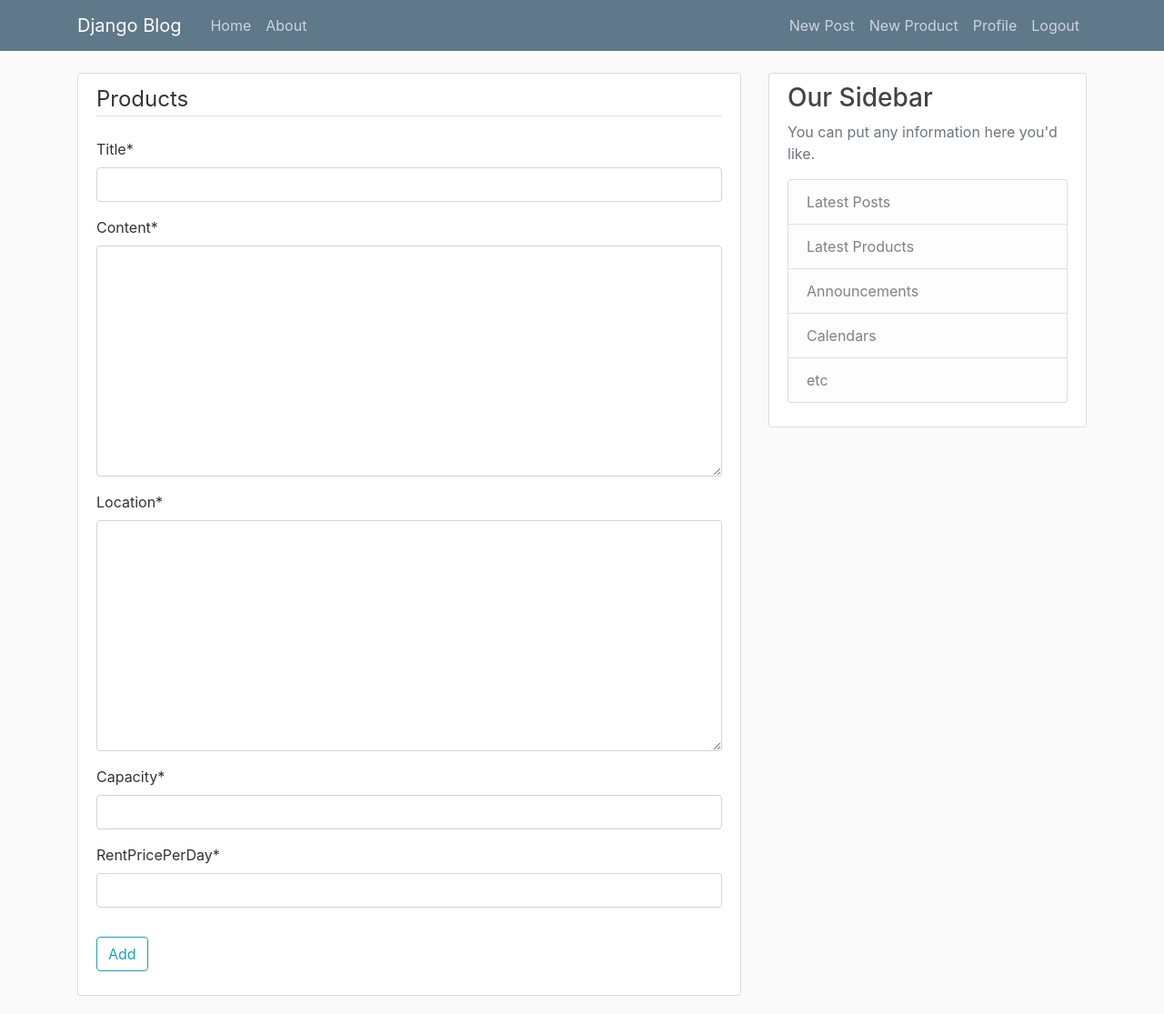
After one commit to sudeg/caravan, a Django app: page /product/new/ in a window 1280 px wide. The commit adds this page. Shown: the whole page at 91% size. Run offline with Django 3.2, Linux system fonts and the light colour scheme; a user stored in the database is signed in; some libraries are stand-ins or nearby versions.

Commit message:
product added

```diff
--- a/blog/admin.py
+++ b/blog/admin.py
@@ -1,4 +1,5 @@
 from django.contrib import admin
-from .models import Post
+from .models import Post, Product
 
 admin.site.register(Post)
+admin.site.register(Product)
--- a/blog/models.py
+++ b/blog/models.py
@@ -15,3 +15,20 @@ class Post(models.Model):
 
     def get_absolute_url(self):
         return reverse('post-detail', kwargs={'pk': self.pk})
+
+
+class Product(models.Model):
+    title = models.CharField(max_length=100)  # karavan adı
+    content = models.TextField()  # brief explanation
+    date_posted = models.DateTimeField(
+        default=timezone.now)  # sisteme eklenme tarihi
+    author = models.ForeignKey(User, on_delete=models.CASCADE)  # ekleyen kişi
+    location = models.TextField()  # lokasyon
+    capacity = models.IntegerField()  # karavan kapasitesi
+    rentPricePerDay = models.IntegerField()  # günlük kiralama bedeli
+
+    def __str__(self):
+        return self.title
+
+    def get_absolute_url(self):
+        return reverse('product-detail', kwargs={'pk': self.pk})
--- a/blog/templates/blog/base.html
+++ b/blog/templates/blog/base.html
@@ -1,6 +1,7 @@
 {% load static %}
 <!DOCTYPE html>
 <html>
+
 <head>
 
   <!-- Required meta tags -->
@@ -8,7 +9,8 @@
   <meta name="viewport" content="width=device-width, initial-scale=1, shrink-to-fit=no">
 
   <!-- Bootstrap CSS -->
-    <link rel="stylesheet" href="https://maxcdn.bootstrapcdn.com/bootstrap/4.0.0/css/bootstrap.min.css" integrity="sha384-Gn5384xqQ1aoWXA+058RXPxPg6fy4IWvTNh0E263XmFcJlSAwiGgFAW/dAiS6JXm" crossorigin="anonymous">
+  <link rel="stylesheet" href="https://maxcdn.bootstrapcdn.com/bootstrap/4.0.0/css/bootstrap.min.css"
+    integrity="sha384-Gn5384xqQ1aoWXA+058RXPxPg6fy4IWvTNh0E263XmFcJlSAwiGgFAW/dAiS6JXm" crossorigin="anonymous">
 
   <link rel="stylesheet" type="text/css" href="{% static 'blog/main.css' %}">
 
@@ -18,23 +20,27 @@
   <title>Django Blog</title>
   {% endif %}
 </head>
+
 <body>
   <header class="site-header">
     <nav class="navbar navbar-expand-md navbar-dark bg-steel fixed-top">
       <div class="container">
         <a class="navbar-brand mr-4" href="{% url 'blog-home' %}">Django Blog</a>
-          <button class="navbar-toggler" type="button" data-toggle="collapse" data-target="#navbarToggle" aria-controls="navbarToggle" aria-expanded="false" aria-label="Toggle navigation">
+        <button class="navbar-toggler" type="button" data-toggle="collapse" data-target="#navbarToggle"
+          aria-controls="navbarToggle" aria-expanded="false" aria-label="Toggle navigation">
           <span class="navbar-toggler-icon"></span>
         </button>
         <div class="collapse navbar-collapse" id="navbarToggle">
           <div class="navbar-nav mr-auto">
             <a class="nav-item nav-link" href="{% url 'blog-home' %}">Home</a>
             <a class="nav-item nav-link" href="{% url 'blog-about' %}">About</a>
+
           </div>
           <!-- Navbar Right Side -->
           <div class="navbar-nav">
             {% if user.is_authenticated %}
             <a class="nav-item nav-link" href="{% url 'post-create' %}">New Post</a>
+            <a class="nav-item nav-link" href="{% url 'product-create' %}">New Product</a>
             <a class="nav-item nav-link" href="{% url 'profile' %}">Profile</a>
             <a class="nav-item nav-link" href="{% url 'logout' %}">Logout</a>
             {% else %}
@@ -64,6 +70,7 @@
           <p class='text-muted'>You can put any information here you'd like.
             <ul class="list-group">
               <li class="list-group-item list-group-item-light">Latest Posts</li>
+              <li class="list-group-item list-group-item-light">Latest Products</li>
               <li class="list-group-item list-group-item-light">Announcements</li>
               <li class="list-group-item list-group-item-light">Calendars</li>
               <li class="list-group-item list-group-item-light">etc</li>
@@ -76,8 +83,15 @@
 
   <!-- Optional JavaScript -->
   <!-- jQuery first, then Popper.js, then Bootstrap JS -->
-    <script src="https://code.jquery.com/jquery-3.2.1.slim.min.js" integrity="sha384-KJ3o2DKtIkvYIK3UENzmM7KCkRr/rE9/Qpg6aAZGJwFDMVNA/GpGFF93hXpG5KkN" crossorigin="anonymous"></script>
-    <script src="https://cdnjs.cloudflare.com/ajax/libs/popper.js/1.12.9/umd/popper.min.js" integrity="sha384-ApNbgh9B+Y1QKtv3Rn7W3mgPxhU9K/ScQsAP7hUibX39j7fakFPskvXusvfa0b4Q" crossorigin="anonymous"></script>
-    <script src="https://maxcdn.bootstrapcdn.com/bootstrap/4.0.0/js/bootstrap.min.js" integrity="sha384-JZR6Spejh4U02d8jOt6vLEHfe/JQGiRRSQQxSfFWpi1MquVdAyjUar5+76PVCmYl" crossorigin="anonymous"></script>
+  <script src="https://code.jquery.com/jquery-3.2.1.slim.min.js"
+    integrity="sha384-KJ3o2DKtIkvYIK3UENzmM7KCkRr/rE9/Qpg6aAZGJwFDMVNA/GpGFF93hXpG5KkN"
+    crossorigin="anonymous"></script>
+  <script src="https://cdnjs.cloudflare.com/ajax/libs/popper.js/1.12.9/umd/popper.min.js"
+    integrity="sha384-ApNbgh9B+Y1QKtv3Rn7W3mgPxhU9K/ScQsAP7hUibX39j7fakFPskvXusvfa0b4Q"
+    crossorigin="anonymous"></script>
+  <script src="https://maxcdn.bootstrapcdn.com/bootstrap/4.0.0/js/bootstrap.min.js"
+    integrity="sha384-JZR6Spejh4U02d8jOt6vLEHfe/JQGiRRSQQxSfFWpi1MquVdAyjUar5+76PVCmYl"
+    crossorigin="anonymous"></script>
 </body>
+
 </html>
--- /dev/null
+++ b/blog/templates/blog/product_form.html
@@ -0,0 +1,16 @@
+{% extends "blog/base.html" %}
+{% load crispy_forms_tags %}
+{% block content %}
+<div class="content-section">
+    <form method="POST">
+        {% csrf_token %}
+        <fieldset class="form-group">
+            <legend class="border-bottom mb-4">Products</legend>
+            {{ form|crispy }}
+        </fieldset>
+        <div class="form-group">
+            <button class="btn btn-outline-info" type="submit">Add</button>
+        </div>
+    </form>
+</div>
+{% endblock content %}
--- a/blog/urls.py
+++ b/blog/urls.py
@@ -4,7 +4,12 @@ from .views import (
     PostDetailView,
     PostCreateView,
     PostUpdateView,
-    PostDeleteView
+    PostDeleteView,
+    ProductListView,
+    ProductDetailView,
+    ProductCreateView,
+    ProductUpdateView,
+    ProductDeleteView,
 )
 from . import views
 
@@ -15,4 +20,10 @@ urlpatterns = [
     path('post/<int:pk>/update/', PostUpdateView.as_view(), name='post-update'),
     path('post/<int:pk>/delete/', PostDeleteView.as_view(), name='post-delete'),
     path('about/', views.about, name='blog-about'),
+    path('product/<int:pk>/', ProductDetailView.as_view(), name='product-detail'),
+    path('product/new/', ProductCreateView.as_view(), name='product-create'),
+    path('product/<int:pk>/update/',
+         ProductUpdateView.as_view(), name='product-update'),
+    path('product/<int:pk>/delete/',
+         ProductDeleteView.as_view(), name='product-delete'),
 ]
--- a/blog/views.py
+++ b/blog/views.py
@@ -7,12 +7,12 @@ from django.views.generic import (
     UpdateView,
     DeleteView
 )
-from .models import Post
+from .models import Post, Product
 
 
 def home(request):
     context = {
-        'posts': Post.objects.all()
+        'products': Product.objects.all()
     }
     return render(request, 'blog/home.html', context)
 
@@ -65,3 +65,50 @@ class PostDeleteView(LoginRequiredMixin, UserPassesTestMixin, DeleteView):
 
 def about(request):
     return render(request, 'blog/about.html', {'title': 'About'})
+
+
+class ProductListView(ListView):
+    model = Product
+    template_name = 'blog/home.html'  # <app>/<model>_<viewtype>.html
+    context_object_name = 'products'
+    ordering = ['-date_posted']
+
+
+class ProductDetailView(DetailView):
+    model = Product
+
+
+class ProductCreateView(LoginRequiredMixin, CreateView):
+    model = Product
+    fields = ['title', 'content', 'location', 'capacity', 'rentPricePerDay']
+
+    def form_valid(self, form):
+        form.instance.author = self.request.user
+        return super().form_valid(form)
+
+
+class ProductUpdateView(LoginRequiredMixin, UserPassesTestMixin, UpdateView):
+
+    model = Product
+    fields = ['title', 'content', 'location', 'capacity', 'rentPricePerDay']
+
+    def form_valid(self, form):
+        form.instance.author = self.request.user
+        return super().form_valid(form)
+
+    def test_func(self):
+        product = self.get_object()
+        if self.request.user == product.author:
+            return True
+        return False
+
+
+class ProductDeleteView(LoginRequiredMixin, UserPassesTestMixin, DeleteView):
+    model = Product
+    success_url = '/'
+
+    def test_func(self):
+        product = self.get_object()
+        if self.request.user == product.author:
+            return True
+        return False
--- a/rentCaravan/urls.py
+++ b/rentCaravan/urls.py
@@ -26,7 +26,7 @@ urlpatterns = [
     path('profile/', user_views.profile, name='profile'),
     path('login/', auth_views.LoginView.as_view(template_name='users/login.html'), name='login'),
     path('logout/', auth_views.LogoutView.as_view(template_name='users/logout.html'), name='logout'),
-    path('', include('blog.urls')),
+    path('', include('blog.urls'))
 ]
 
 
```
Also changed, not shown: blog/templates/blog/home.html (+15 -1 lines), blog/templates/blog/product_confirm_delete.html (added, +16 -0 lines), blog/templates/blog/product_detail.html (added, +20 -0 lines), blog/migrations/0002_product.py (added), db.sqlite3. Lines whose indentation alone changed are shown as unchanged.
